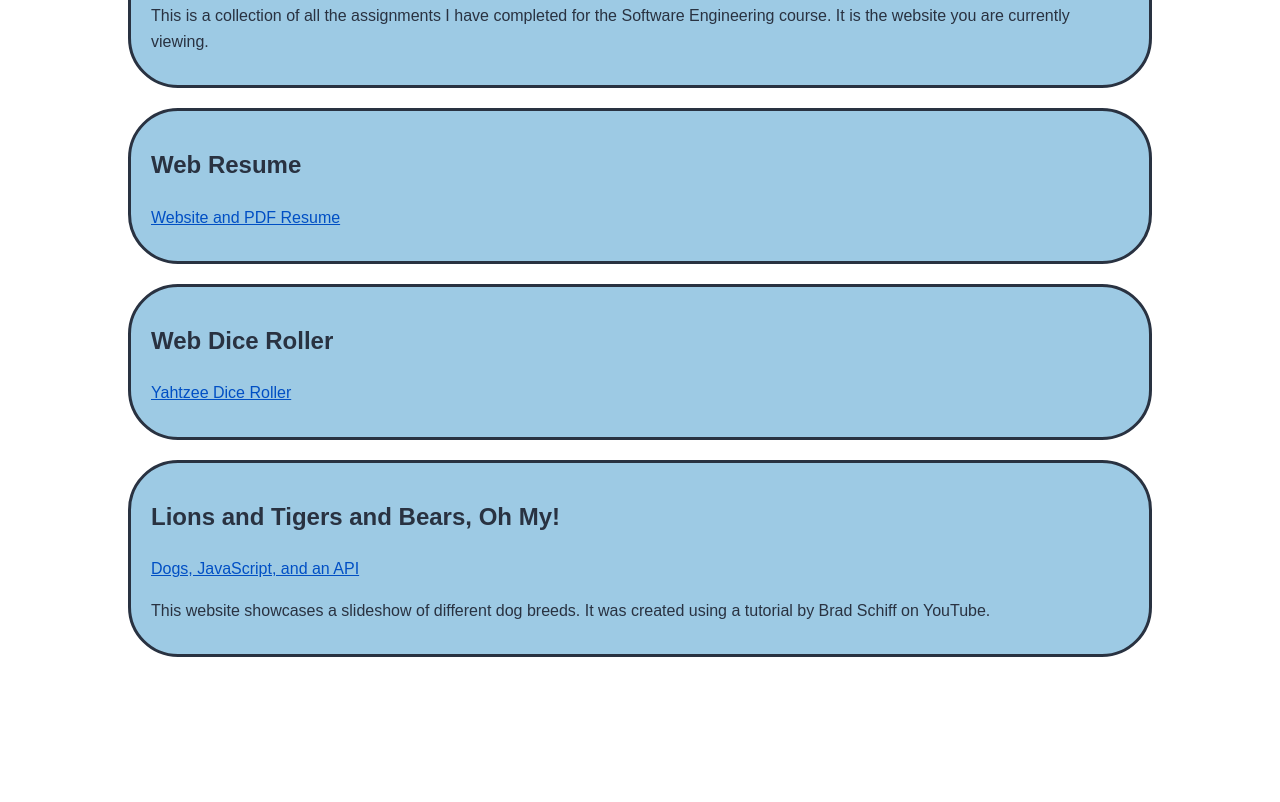
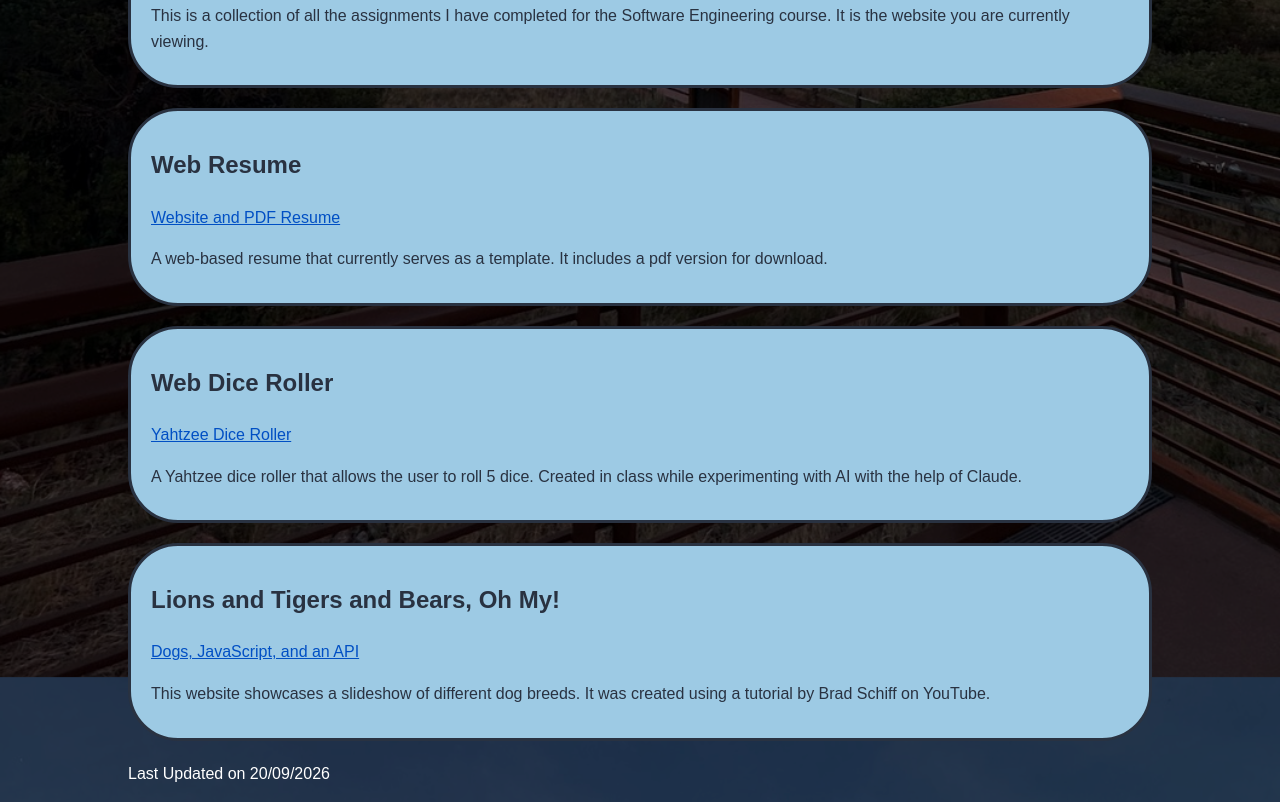
Before and after one commit to mondracek-lewisu/assignment-portfolio, a plain HTML site: page index.html in a window 1280 px wide. Shown: the part 1030-1832 px from the top of the page. Before the commit the page ends 1749 px from the top, so only its background shows below. Drawn offline with Linux system fonts and the light colour scheme.

Commit message:
Update resume and dice roller sections with descriptions; Validated CSS

```diff
--- a/index.html
+++ b/index.html
@@ -33,13 +33,13 @@
 		<section class="resume">
             <h2>Web Resume</h2>
             <p><a href="https://purple-forest-0d360d910.6.azurestaticapps.net/" target="_blank">Website and PDF Resume</a></p>
-            <p></p>
+            <p>A web-based resume that currently serves as a template. It includes a pdf version for download.</p>
         </section>
 
 		<section class="dice">
             <h2>Web Dice Roller</h2>
             <p><a href="https://blue-pebble-04885b210.3.azurestaticapps.net" target="_blank">Yahtzee Dice Roller</a></p>
-            <p></p>
+            <p>A Yahtzee dice roller that allows the user to roll 5 dice. Created in class while experimenting with AI with the help of Claude.</p>
         </section>
 
         <section class="dogs">
--- a/style.css
+++ b/style.css
@@ -2,7 +2,7 @@
     margin: 0;
     font-family: Arial, sans-serif;
     background-image:
-        linear-gradient(rgba(0, 0, 0, 0.6)),
+        linear-gradient(rgba(0, 0, 0, 0.6), rgba(0, 0, 0, 0.6)),
         url("images/background.jpg");
     background-size: cover;
     background-position: center;
```
